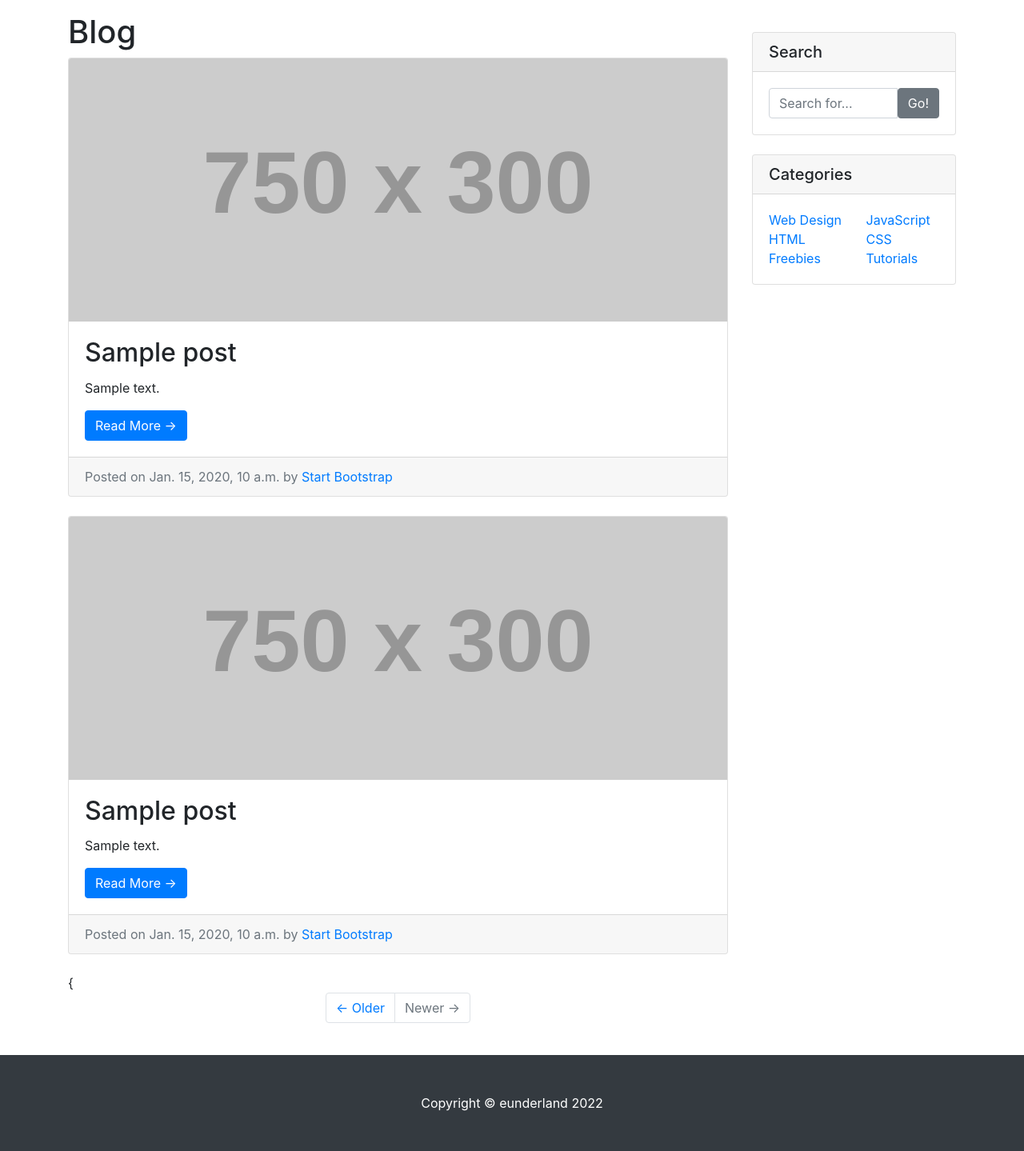
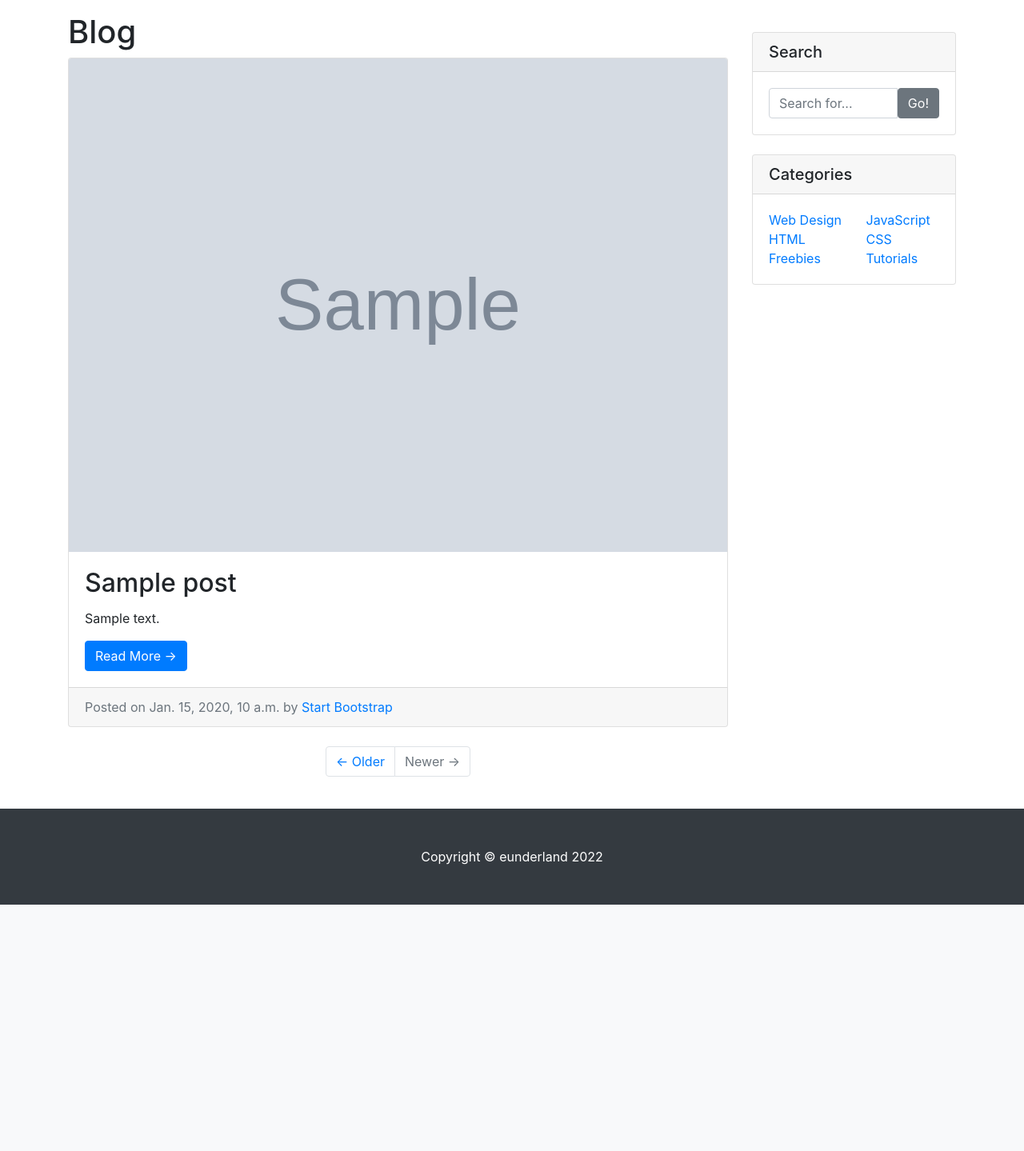
Before and after one commit to eunji7297/do_it_django_a_to_z, a Django app: page /blog/ in a window 1280 px wide. Shown: the part 56-1495 px from the top of the page at 80% size. After the commit the page ends 1187 px from the top, so only its background shows below. Run offline with Django 4.2, Linux system fonts and the light colour scheme; tables that the repository leaves empty hold one stand-in row (values such as "Sample post"); grey boxes marked "Sample" are stand-in pictures; grey boxes labelled with a size stand in for pictures from a placeholder-image service; some libraries are stand-ins or nearby versions.

Commit message:
포스트 목록 페이지에 대표 이미지 출력하기

```diff
--- a/blog/models.py
+++ b/blog/models.py
@@ -5,6 +5,7 @@ class Post(models.Model):
     title = models.CharField(max_length=30)
     content = models.TextField()
 
+    head_image = models.ImageField(upload_to='blog/images/%Y/%m/%d/', blank=True)
     created_at = models.DateTimeField(auto_now_add=True)
     updated_at = models.DateTimeField(auto_now=True)
 
--- a/blog/templates/blog/post_list.html
+++ b/blog/templates/blog/post_list.html
@@ -80,10 +80,11 @@
             <div class="row">
                 <div class="col-md-8 col-lg-9">
                     <h1>Blog</h1>
+
                     {% for p in post_list %}
                     <!-- Blog Post -->
                     <div class="card mb-4">
-                        <img class="card-img-top" src="http://placehold.it/750x300" alt="Card image cap">
+                        <img class="card-img-top" src="{{ p.head_image.url }}" alt="Card image cap">
                         <div class="card-body">
                             <h2 class="card-title">{{ p.title }}</h2>
                             <p class="card-text">{{ p.content }}</p>
@@ -94,20 +95,11 @@
                             <a href="#">Start Bootstrap</a>
                         </div>
                     </div>
-                    <!-- Blog Post -->
-                    <div class="card mb-4">
-                        <img class="card-img-top" src="http://placehold.it/750x300" alt="Card image cap">
-                        <div class="card-body">
-                            <h2 class="card-title">{{ p.title }}</h2>
-                            <p class="card-text">{{ p.content }}</p>
-                            <a href="{{ p.get_absolute_url }}" class="btn btn-primary">Read More &rarr;</a>
-                        </div>
-                        <div class="card-footer text-muted">
-                            Posted on {{ p.created_at }} by
-                            <a href="#">Start Bootstrap</a>
-                        </div>
-                    </div>
-                    {{% endfor %}
+                    {% endfor %}
+
+
+
+
                     <!-- Pagination -->
                     <ul class="pagination justify-content-center mb-4">
                         <li class="page-item">
@@ -117,7 +109,9 @@
                             <a class="page-link" href="#">Newer &rarr;</a>
                         </li>
                     </ul>
+
                 </div>
+
                 <div class="col-md-4 col-lg-3">
                     <!-- Search Widget -->
                     <div class="card my-4">
@@ -131,6 +125,7 @@
                             </div>
                         </div>
                     </div>
+
                     <!-- Categories Widget -->
                     <div class="card my-4">
                         <h5 class="card-header">Categories</h5>
--- a/blog/urls.py
+++ b/blog/urls.py
@@ -1,5 +1,7 @@
 from django.urls import path
 from . import views
+
+
 
 
 
--- a/do_it_django_prj/settings.py
+++ b/do_it_django_prj/settings.py
@@ -11,6 +11,7 @@ https://docs.djangoproject.com/en/4.1/ref/settings/
 """
 
 from pathlib import Path
+import os
 
 # Build paths inside the project like this: BASE_DIR / 'subdir'.
 BASE_DIR = Path(__file__).resolve().parent.parent
@@ -118,9 +119,12 @@ USE_TZ = False
 # Static files (CSS, JavaScript, Images)
 # https://docs.djangoproject.com/en/4.1/howto/static-files/
 
-STATIC_URL = 'static/'
+STATIC_URL = '/static/'
 
 # Default primary key field type
 # https://docs.djangoproject.com/en/4.1/ref/settings/#default-auto-field
 
 DEFAULT_AUTO_FIELD = 'django.db.models.BigAutoField'
+
+MEDIA_URL = '/media/'
+MEDIA_ROOT = os.path.join(BASE_DIR, '_media')
--- a/do_it_django_prj/urls.py
+++ b/do_it_django_prj/urls.py
@@ -18,6 +18,9 @@ from django.urls import path
 from django.contrib import admin
 from django.urls import path, include
 
+from django.conf import settings
+from django.conf.urls.static import static
+
 urlpatterns = [
 
     path('blog/', include('blog.urls')),
@@ -25,3 +28,6 @@ urlpatterns = [
     path('',include('single_pages.urls'))
 
 ]
+
+
+urlpatterns += static(settings.MEDIA_URL, document_root=settings.MEDIA_ROOT)
```
Also changed, not shown: 1 other file.
